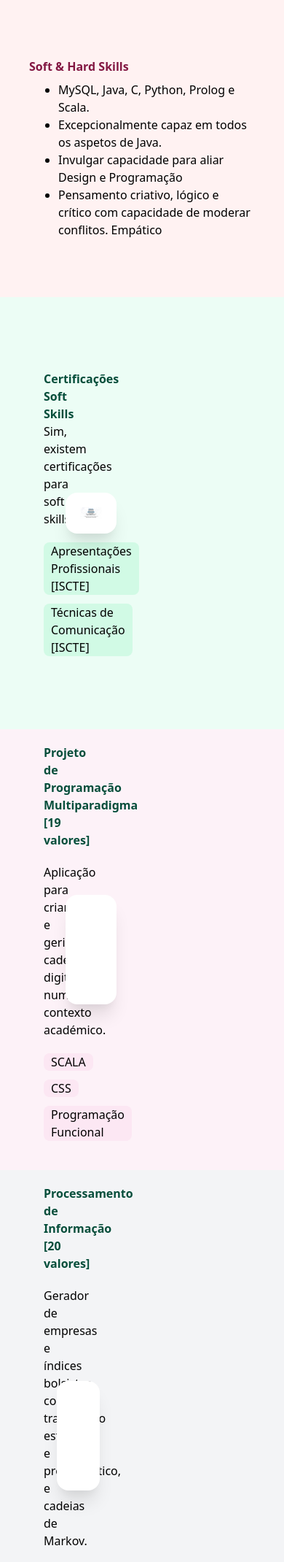
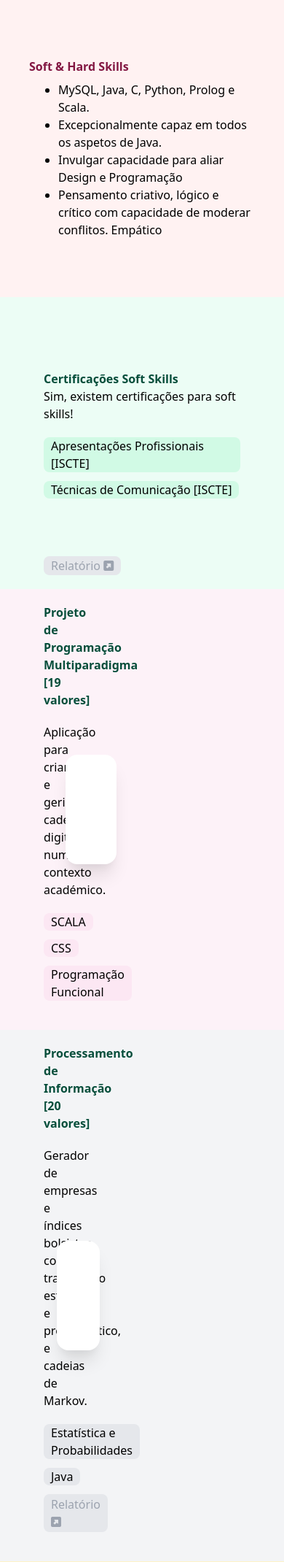
Before and after one commit to miguel-arrf/PersonalWebsite, a Django app: page / in a window 390 px wide. Shown: the part 1695-3835 px from the top of the page at 73% size. Run offline with Django 3.2, Linux system fonts and the light colour scheme; style sheets or scripts are compiled from the project's sources; some libraries are stand-ins or nearby versions; grey boxes are pictures that could not be loaded.

Commit message:
Upgrading some cards.

```diff
--- a/main/templates/main.html
+++ b/main/templates/main.html
@@ -206,7 +206,7 @@
                 <a class="contactButtonYellow px-4 py-1 mt-1 text-sm font-normal text-black font-mono bg-yellow-200 rounded-full  md:mt-0 md:ml-4 focus:text-gray-900 focus:bg-gray-200 focus:outline-none focus:shadow-outline"
                    href="#contact">Fala comigo!</a>
 
-                </a>
+
 
             </div>
         </div>
@@ -404,7 +404,7 @@
 
                     <div class="grid  grid-cols-5 rounded-2xl   md:gap-8 lg:gap-10 items-center ">
 
-                        <div class="sm:col-span-5 lg:col-span-2 rounded-2xl pl-10  py-20">
+                        <div class="col-span-5  lg:col-span-2 rounded-2xl p-10 md:pl-10  py-20">
                             <p class="text-base font-bold text-green-900 sm:text-lg mx-auto">
                                 Certificações Soft Skills
                             </p>
@@ -426,7 +426,19 @@
 
                         </div>
 
-                        <div class="sm:row-start-2 sm:mx-10 sm:mb-10  lg:mx-0 lg:mb-0 lg:row-start-1 sm:col-start-1 lg:col-start-3 sm:col-span-5 lg:col-span-3 rounded-2xl bg-white p-5 shadow-xl">
+                        <div class="inline md:hidden row-start-2 col-span-5 rounded-2xl pl-10 ">
+                            <a href="https://drive.google.com/file/d/12_oDRbKgF52lHoJ9TbPL0kvov-eOHGOp/view?usp=sharing" target="_blank"
+                               class=" transition px-2.5 py-0.5 rounded-lg bg-gray-200 text-gray-400 hover:text-gray-500 w-80">
+                                Relatório
+                                <i class="fas fa-external-link-square-alt"></i>
+                            </a>
+                        </div>
+
+
+
+
+
+                        <div class="hidden md:inline row-start-2 sm:row-start-2 sm:mx-10 sm:mb-10  lg:mx-0 lg:mb-0 lg:row-start-1 sm:col-start-1 lg:col-start-3 col-span-5 lg:col-span-3 rounded-2xl bg-white p-5 shadow-xl mb-10">
 
                             <!-- Slider main container -->
                             <div class="swiper-container ">
@@ -491,7 +503,7 @@
 
                         </div>
 
-                        <div class="transition sm:row-start-2 sm:mx-10 sm:mb-10  lg:mx-0 lg:mb-0 lg:row-start-1 sm:col-start-1 lg:col-start-3 sm:col-span-5 lg:col-span-3 rounded-2xl bg-white shadow-xl lg:h-full hover:shadow-sm ">
+                        <div class=" transition sm:row-start-2 sm:mx-10 sm:mb-10  lg:mx-0 lg:mb-0 lg:row-start-1 sm:col-start-1 lg:col-start-3 sm:col-span-5 lg:col-span-3 rounded-2xl bg-white shadow-xl lg:h-full hover:shadow-sm ">
 
                             <!-- Slider main container -->
                             <iframe class=" bg-cover  rounded-2xl  w-full sm:h-72 lg:h-full"
@@ -637,15 +649,15 @@
         </h2>
         <div class="lg:mt-0 lg:flex-shrink-0">
             <div class="mt-12 inline-flex  gap-x-14">
-                <a href="mailto: mferreira.oeiras@gmail.com"  target="_blank" type="button" class="py-4 px-6  bg-yellow-600 hover:bg-yellow-700 focus:ring-yellow-500 focus:ring-yellow-indigo-200 text-white w-full transition ease-in duration-200 text-center text-base font-semibold shadow-md focus:outline-none focus:ring-2 focus:ring-offset-2  rounded-lg ">
+                <a href="mailto: mferreira.oeiras@gmail.com"  target="_blank"  class="py-4 px-6  bg-yellow-600 hover:bg-yellow-700 focus:ring-yellow-500 focus:ring-yellow-indigo-200 text-white w-full transition ease-in duration-200 text-center text-base font-semibold shadow-md focus:outline-none focus:ring-2 focus:ring-offset-2  rounded-lg ">
                     <i class="fas fa-at"></i>
                 </a>
 
-                <a type="button" href="tel:929172414" class="py-4 px-6  bg-yellow-600 hover:bg-yellow-700 focus:ring-yellow-500 focus:ring-yellow-indigo-200 text-white w-full transition ease-in duration-200 text-center text-base font-semibold shadow-md focus:outline-none focus:ring-2 focus:ring-offset-2  rounded-lg ">
+                <a href="tel:929172414" class="py-4 px-6  bg-yellow-600 hover:bg-yellow-700 focus:ring-yellow-500 focus:ring-yellow-indigo-200 text-white w-full transition ease-in duration-200 text-center text-base font-semibold shadow-md focus:outline-none focus:ring-2 focus:ring-offset-2  rounded-lg ">
                     <i class="fas fa-phone"></i>
                 </a>
 
-                <a type="button" href="http://linkedin.com/in/marrf" target="_blank" class="py-4 px-6  bg-yellow-600 hover:bg-yellow-700 focus:ring-yellow-500 focus:ring-yellow-indigo-200 text-white w-full transition ease-in duration-200 text-center text-base font-semibold shadow-md focus:outline-none focus:ring-2 focus:ring-offset-2  rounded-lg ">
+                <a href="http://linkedin.com/in/marrf" target="_blank" class="py-4 px-6  bg-yellow-600 hover:bg-yellow-700 focus:ring-yellow-500 focus:ring-yellow-indigo-200 text-white w-full transition ease-in duration-200 text-center text-base font-semibold shadow-md focus:outline-none focus:ring-2 focus:ring-offset-2  rounded-lg ">
                    <i class="fab fa-linkedin"></i>
                 </a>
 
--- a/personalWebsite/settings.py
+++ b/personalWebsite/settings.py
@@ -54,9 +54,9 @@ MIDDLEWARE = [
     'django.middleware.clickjacking.XFrameOptionsMiddleware',
 ]
 
-SECURE_PROXY_SSL_HEADER = ('HTTP_X_FORWARDED_PROTO', 'https')
-SECURE_SSL_REDIRECT = True
-# SECURE_SSL_REDIRECT = False
+# SECURE_PROXY_SSL_HEADER = ('HTTP_X_FORWARDED_PROTO', 'https')
+# SECURE_SSL_REDIRECT = True
+SECURE_SSL_REDIRECT = False
 
 ROOT_URLCONF = 'personalWebsite.urls'
 
```
